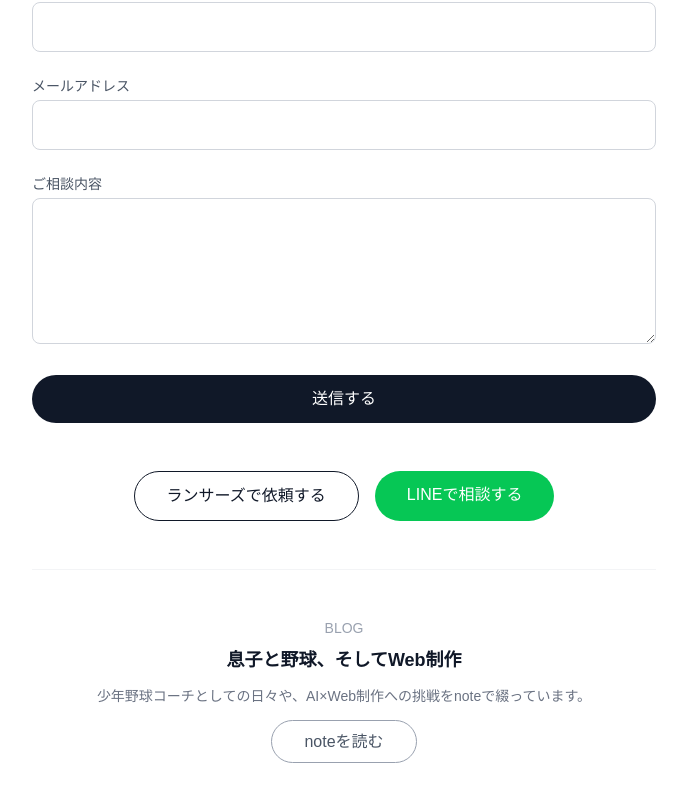
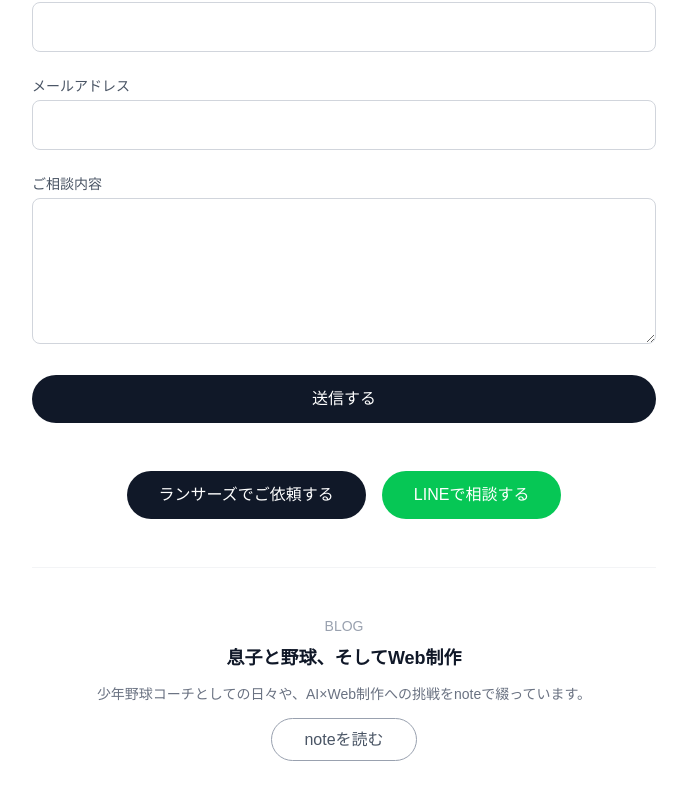
Before and after one commit to allhide911-droid/portfolio, a Next.js app: page / in a window 1280 px wide. Shown: the part 2992-3794 px from the top of the page, without its empty margins (296-983 px from the left). Built offline with nearby package versions, Linux system fonts and the light colour scheme.

Commit message:
update lancers button

```diff
--- a/app/page.tsx
+++ b/app/page.tsx
@@ -112,9 +112,9 @@ export default function Home() {
           </button>
         </form>
         <div className="flex flex-col sm:flex-row gap-4 justify-center mt-12">
-          <a href="https://www.lancers.jp/profile/tocchan_web" target="_blank" rel="noopener noreferrer"
-            className="border border-gray-900 px-8 py-3 rounded-full hover:bg-gray-900 hover:text-white transition text-center">
-            ランサーズで依頼する
+          <a href="https://www.lancers.jp/menu/detail/1329959" target="_blank" rel="noopener noreferrer"
+            className="bg-gray-900 text-white px-8 py-3 rounded-full hover:bg-gray-700 transition text-center">
+            ランサーズでご依頼する
           </a>
           <a href="https://lin.ee/noUNHMWS" target="_blank" rel="noopener noreferrer"
             className="bg-[#06C755] text-white px-8 py-3 rounded-full hover:bg-[#05a847] transition text-center">
```
